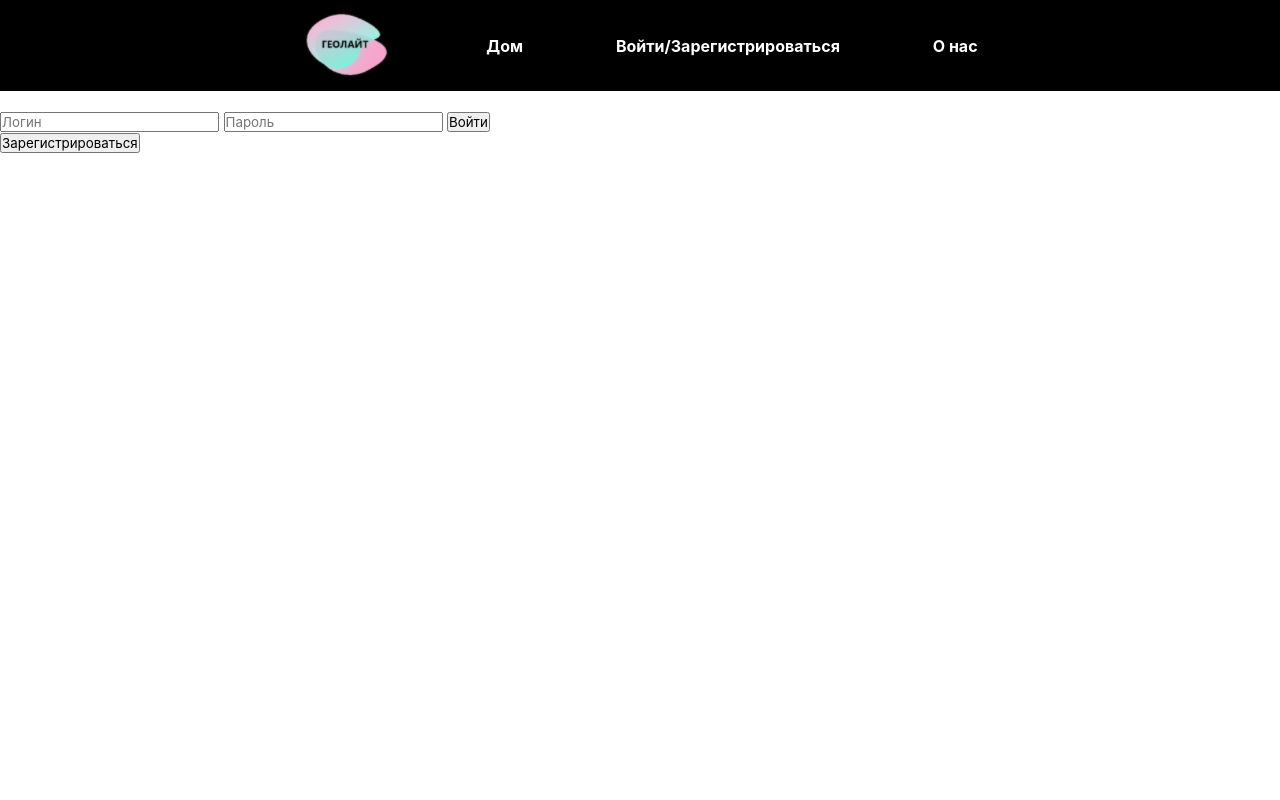
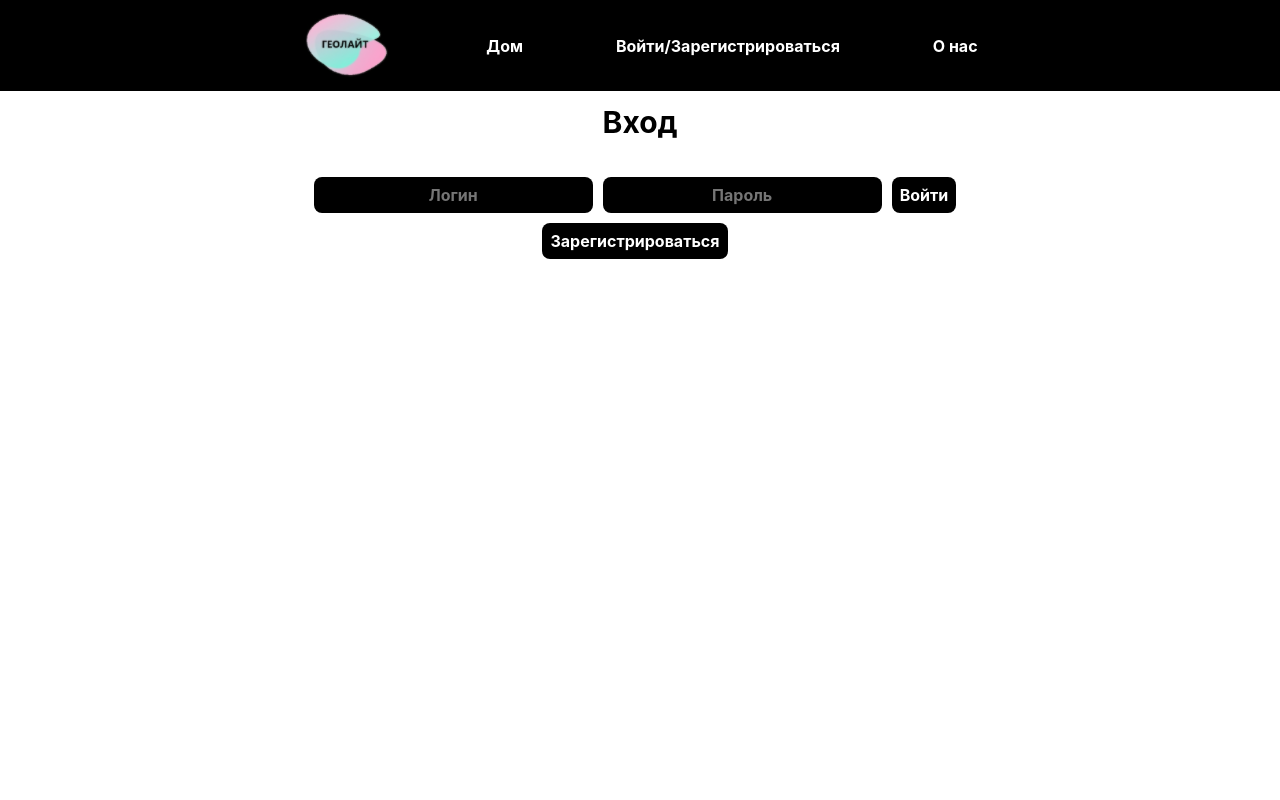
Before and after one commit to USGIK/GEOLIGHT, a PHP site: page /auth.php in a window 1280 px wide. Run offline with PHP 8.4, Linux system fonts and the light colour scheme.

Commit message:
update auth

```diff
--- a/about.php
+++ b/about.php
@@ -1,3 +1,4 @@
+<?php session_start(); ?>
 <!DOCTYPE html>
 <html lang="en">
 <head>
--- a/add.php
+++ b/add.php
@@ -1,3 +1,4 @@
+<?php session_start(); ?>
 <!DOCTYPE html>
 <html lang="ru">
 <head>
--- a/auth.php
+++ b/auth.php
@@ -6,33 +6,49 @@
     <meta name="viewport" content="width=device-width, initial-scale=1.0">
     <title>Вход</title>
     <link rel="stylesheet" href="css/navbar.css">
+    <link rel="stylesheet" href="css/auth.css">
 </head>
 <body>
+    <div class="wrapper">
         <?php require_once "nav.php"; ?><br>
-    <?php if (!isset($_GET['reg'])) {?>
-    <form action="config/div.php" method="post">
+        <section class="auth">
+            <div class="auth__body">
+                <div class="auth__container">
+                    <h1 class="auth__title">Вход</h1>
+                </div>
+                <?php if (!isset($_GET['reg'])) { ?>
+                <div class="auth__signin">
+                    <div class="signin__body">
+                        <form action="config/div.php" method="post" class="signin__form">
                             <input type="text" name="login" placeholder="Логин">
                             <input type="text" name="password" placeholder="Пароль">
                             <button type="submit">Войти</button>
                         </form>
-    <form action="" method="get">
+                        <form action="" method="get" class="sign">
                             <button name="reg" type="submit">Зарегистрироваться</button>
                         </form>
+                    </div>
+                </div>
+                <?php } ?>
                 <?php
-    }
                 if (isset($_GET['reg'])) {
                     unset($_GET['reg'])
                 ?>
-    <form action="config/div.php" method="post">
+                <div class="auth__signup">
+                    <div class="signup__body">
+                        <form action="config/div.php" method="post" class="signup__form">
                             <input type="text" name="loginreg" placeholder="Логин">
                             <input type="text" name="passwordreg" placeholder="Пароль">
                             <button type="submit">Зарегистрироваться</button>
                         </form>
-    <form action="" method="get">
+                        <form action="" method="get" class="sign">
                             <button name="sign" type="submit">Войти</button>
                         </form>
-    <?php
-    }
-    ?>
+                    </div>
+                </div>
+                <?php } ?>
+            </div>
+        </section>
+    </div>
 </body>
 </html>
--- /dev/null
+++ b/css/auth.css
@@ -0,0 +1,111 @@
+*,
+*::before,
+*::after {
+    padding: 0;
+    margin: 0;
+    box-sizing: border-box;
+}
+a {
+    text-decoration: none;
+}
+ul, ol, li {
+    list-style: none;
+}
+img {
+    vertical-align: top;
+}
+h1, h2, h3, h4, h5, h6 {
+    font-weight: inherit;
+    font-size: inherit;
+}
+html, body {
+    height: 100%;
+    line-height: 1;
+    font-size: 16px;
+    background-color: #fff;
+    color: black;
+    font-family: Helvetica;
+}
+.wrapper {
+    min-height: 100%;
+}
+
+/*================*/
+/*================*/
+/*================*/
+
+.auth {
+    margin: 0;
+    padding: 0;
+    display: flex;
+    justify-content: center;
+}
+
+.auth__body {
+    max-width: 100vw;
+    display: flex;
+    flex: 0 0 70px;
+    flex-direction: column;
+}
+
+.auth__container {
+    font-weight: bolder;
+    font-size: 30px;
+    min-width: 100%;
+    display: flex;
+    flex: 0 0 70px;
+    justify-content: center;
+}
+
+.auth__signin,
+.auth__signup {
+    min-width: 100%;
+    display: flex;
+    flex: 0 0 70px;
+    justify-content: center;
+}
+
+.signin__body,
+.signup__body {
+    width: 100%;
+    display: flex;
+    flex: 0 0 70px;
+    flex-direction: column;
+}
+
+.signin__form,
+.signup__form {
+    margin-bottom: 10px;
+    display: flex;
+    justify-content: space-between;
+}
+
+.signin__form *,
+.signup__form * {
+    font-weight: bolder;
+    border-radius: 8px;
+    border: none;
+    color: #fff;
+    background-color: #000;
+    font-size: 16px;
+    padding: 8px;
+    text-align: center;
+    margin-right: 10px;
+}
+
+.sign {
+    display: flex;
+    justify-content: center;
+}
+
+.sign button {
+    font-weight: bolder;
+    border-radius: 8px;
+    border: none;
+    color: #fff;
+    background-color: #000;
+    font-size: 16px;
+    padding: 8px;
+    text-align: center;
+    margin-right: 10px;
+}
--- a/css/models.css
+++ b/css/models.css
@@ -26,7 +26,7 @@ h1 {
 }
 
 .model {
-    padding: 5px;
+    padding: 15px;
     display: flex;
     align-items: center;
     justify-content: space-between;
--- a/css/navbar.css
+++ b/css/navbar.css
@@ -23,6 +23,17 @@ a:hover {
     padding-right: 20%;
 }
 
+.nav-form {
+    background: black;
+}
+
+.nav-form button {
+    padding: 8px;
+    border: none;
+    background: rgb(77, 77, 77);
+}
+
+
 .nav-button {
     color: white;
     font-weight: bolder;
--- a/nav.php
+++ b/nav.php
@@ -1,6 +1,3 @@
-<!-- <?php
-session_start();
-?> -->
 <nav class="top-nav row">
     <img class="logo" src="img/logo.PNG" alt="" srcset="">
     <a class="nav-button" href="/">Дом</a>
@@ -18,4 +15,11 @@ session_start();
     }
     ?>
     <a class="nav-button" href="about.php">О нас</a>
+    <?php
+    if (isset($_SESSION['login'])) {
+    ?>
+    <form action="config/div.php" method="get" class="nav-form"><button class="nav-button" name="exit" type="submit">Выйти</button></form>
+    <?php
+    }
+    ?>
 </nav>
```
Also changed, not shown: config/div.php (+12 -2 lines), geolight.sql (added, +98 -0 lines), models.php (+8 -2 lines). Lines whose indentation alone changed are shown as unchanged.
